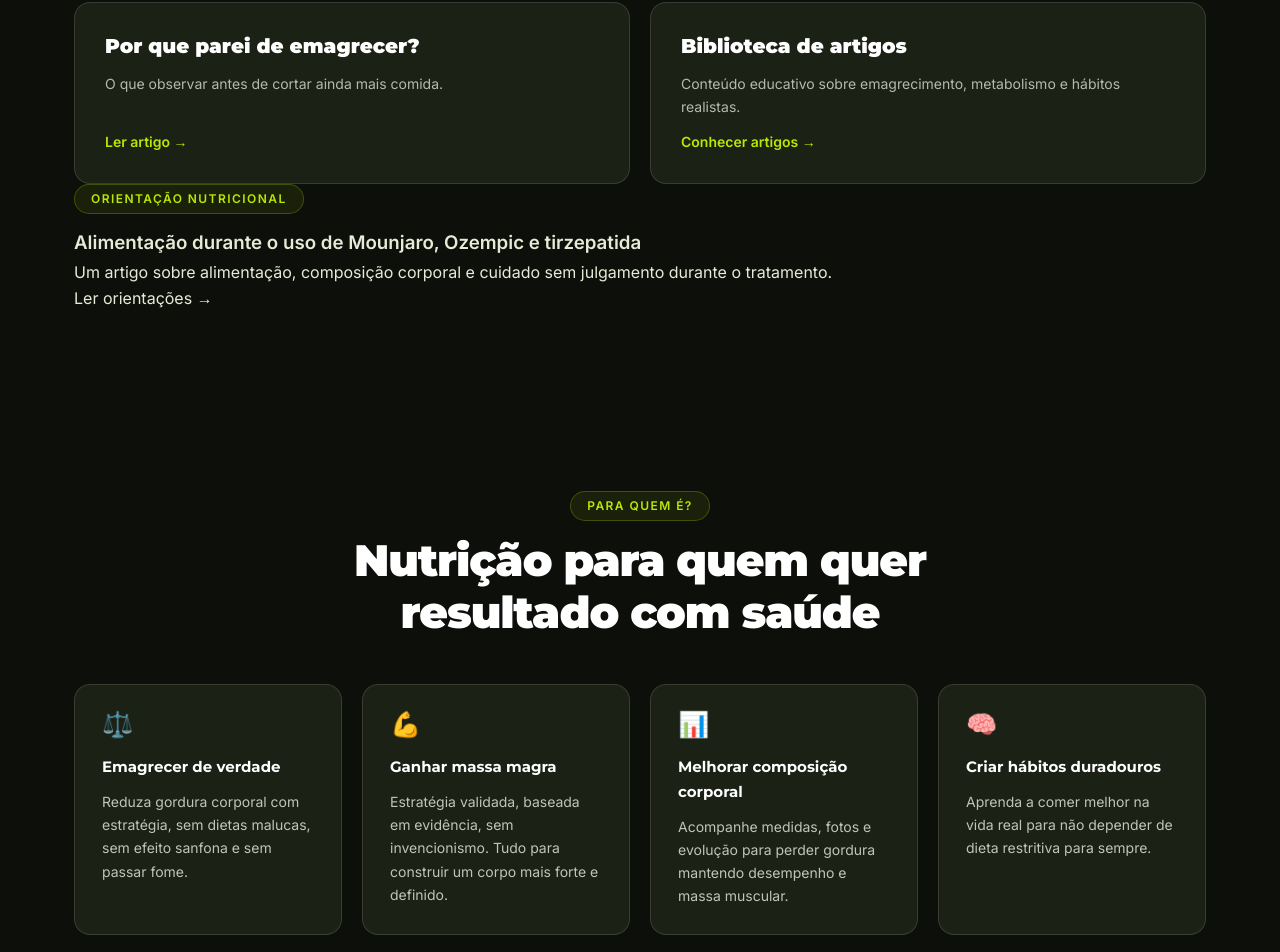
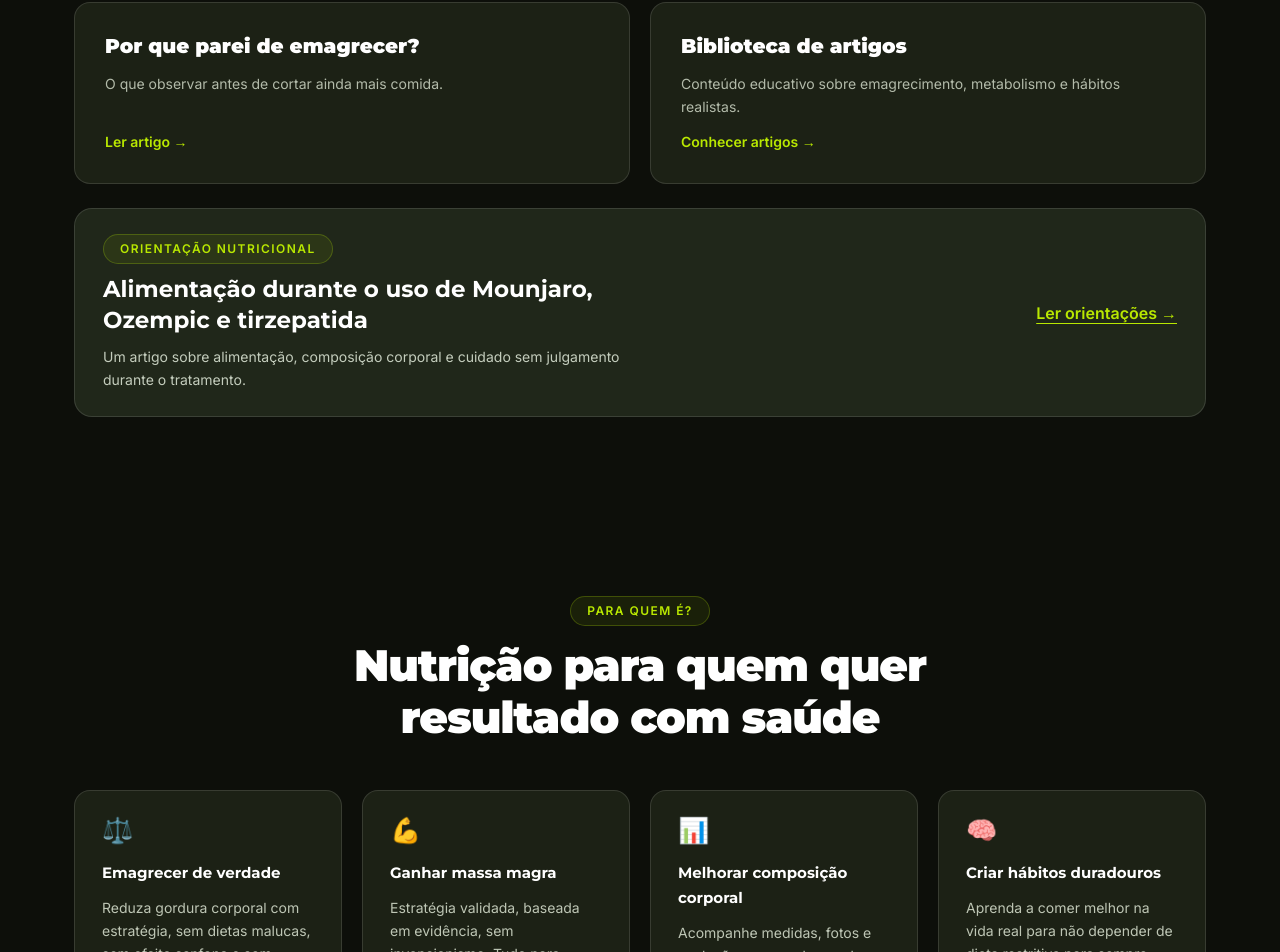
Before and after one commit to hericlesferreira/hericlesnutricionista-site, a React (Vite) app: page / in a window 1280 px wide. Shown: the part 3437-4389 px from the top of the page. Built offline with nearby package versions, Linux system fonts and the light colour scheme.

Commit message:
style(home): destaque editorial compacto sem poluição visual

```diff
--- a/src/App.css
+++ b/src/App.css
@@ -826,3 +826,16 @@ body { overflow-wrap: break-word; }
  .hamburger { display:flex; }
  .navbar__links .nav-cta { display:none; }
 }
+
+
+/* Destaque editorial leve, sem adicionar mais um grid ou seção inteira */
+.services-seo__feature {
+ display:flex; align-items:center; justify-content:space-between; gap:24px;
+ margin-top:24px; padding:25px 28px; border-radius:18px;
+ background:var(--surface-raised); border:1px solid var(--line-subtle);
+}
+.services-seo__feature .section-tag { margin-bottom:10px; }
+.services-seo__feature h3 { font:700 clamp(18px,2vw,23px)/1.35 Montserrat,sans-serif; color:var(--white); max-width:35ch; }
+.services-seo__feature p:not(.section-tag) { margin-top:9px; font-size:14px; max-width:63ch; color:#c4cdbd; }
+.services-seo__feature > a { flex:0 0 auto; color:var(--accent); font-weight:700; text-decoration:underline; text-underline-offset:4px; }
+@media(max-width:720px) { .services-seo__feature { flex-direction:column; align-items:flex-start; padding:23px; gap:18px; } }
```
